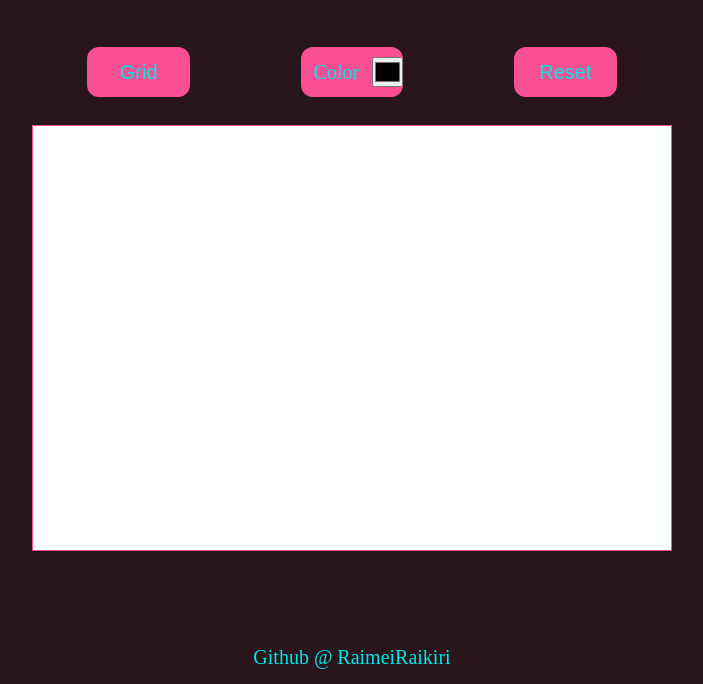
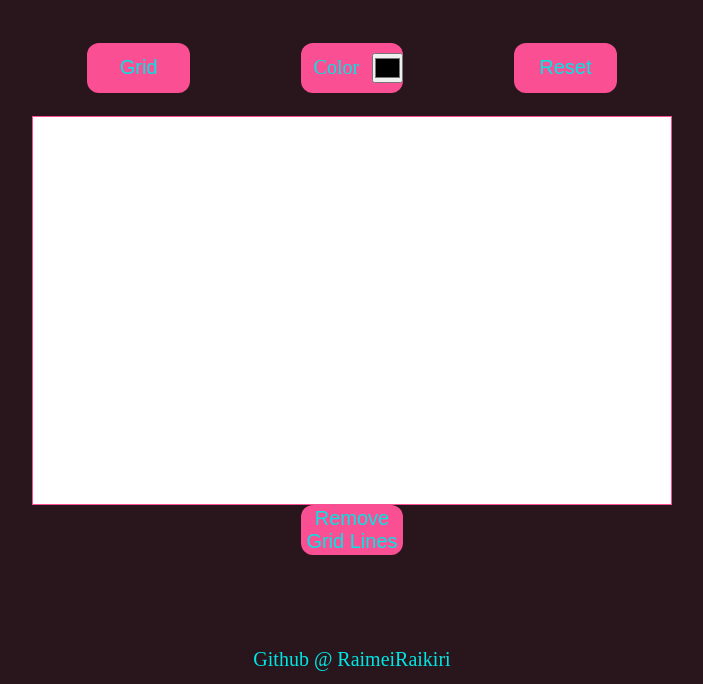
Before and after one commit to RaimeiRaikiri/Etch-A-Sketch, a plain HTML site: page index.html in a window 1280 px wide. Shown: the part 116-800 px from the top of the page, without its empty margins (288-991 px from the left). Drawn offline with Linux system fonts and the light colour scheme.

Commit message:
created container for more buttons and added remove grid lines button

```diff
--- a/index.html
+++ b/index.html
@@ -20,6 +20,9 @@
         <button id="resetGrid">Reset</button>
     </div>
     <div id="gridContainer"></div>
+    <div id="buttonContainer2">
+        <button id="removeGridLines">Remove Grid Lines</button>
+    </div>
     <footer>Github @ RaimeiRaikiri</footer>
 </body>
 </html>
```
